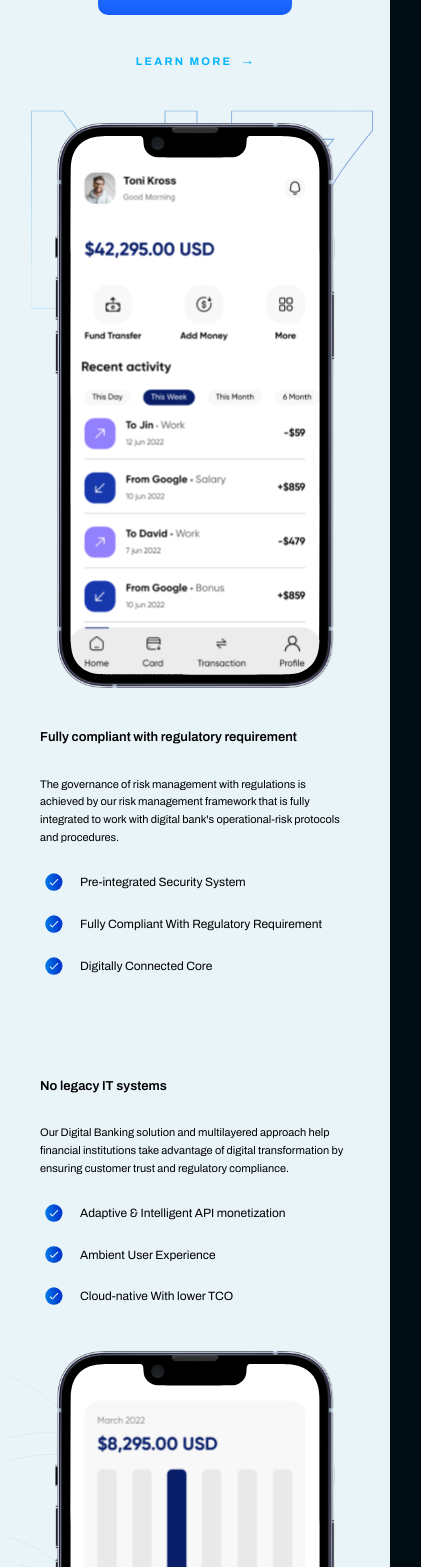
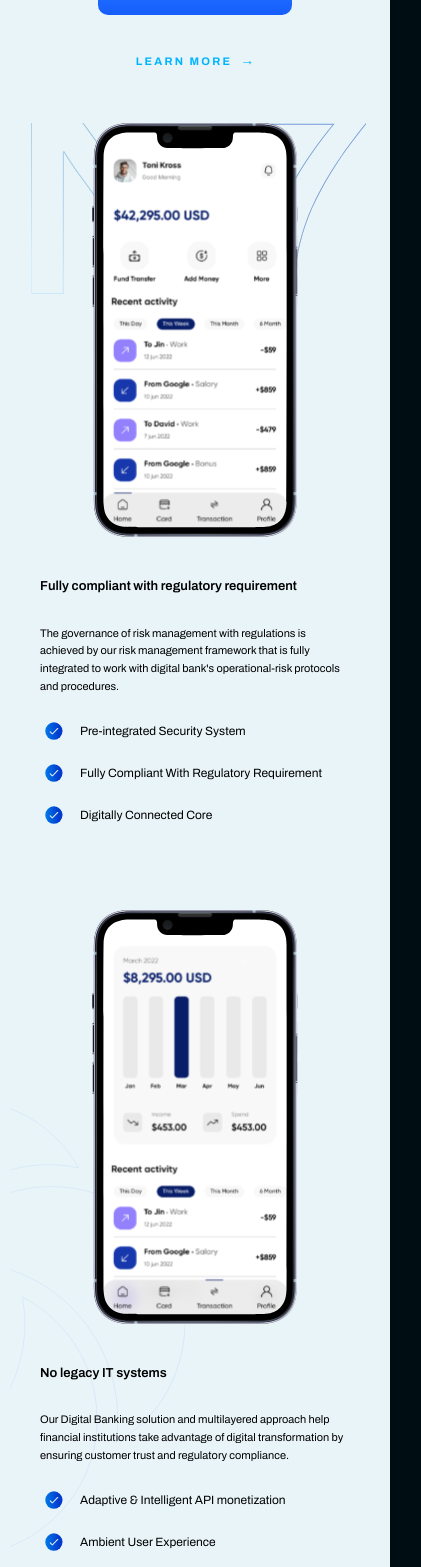
Before and after one commit to Yash-wardhan/n7-assignment, a Next.js app: page / in a window 390 px wide. Shown: the part 5081-6648 px from the top of the page, 421 px wide, since content can reach past the window. Built offline with nearby package versions, Linux system fonts and the light colour scheme.

Commit message:
Fix: Mobile Responsiveness FourthSection

```diff
--- a/components/section/ForthSection.jsx
+++ b/components/section/ForthSection.jsx
@@ -7,7 +7,6 @@ import { useEffect, useRef } from "react"
 
 function useAnimateOnView(ref) {
     useEffect(() => {
-        // Small defer ensures React has finished hydrating before we touch classList
         const timer = setTimeout(() => {
             const el = ref.current
             if (!el) return
@@ -49,7 +48,7 @@ function AnimatedDiv({ className, animation, style, children }) {
 
 function ForthSection() {
     return (
-        <div className="w-full bg-[#E9F4F9] py-20">
+        <div className="w-full bg-[#E9F4F9] py-20 overflow-x-hidden">
             <div className="relative max-w-7xl mx-auto flex flex-col lg:flex-row gap-10 lg:gap-6 px-6 lg:px-8 py-10 lg:py-24 text-black">
 
                 <img className="blue-line-cutter"
@@ -71,14 +70,14 @@ function ForthSection() {
                         N7 helps your financial institution improve the client experience, automate and optimize procedures
                     </p>
                     <ActiveButton text="REQUEST DEMO" href="#" />
-                    <LearnMore  />
+                    <LearnMore />
                 </AnimatedDiv>
 
                 {/* Right */}
                 <div className="w-full lg:w-[65%] flex flex-col gap-16 lg:gap-32" style={{ position: 'relative', zIndex: 1 }}>
 
                     {/* Row 1 */}
-                    <div className="flex flex-col sm:flex-row justify-center items-center gap-6 sm:gap-8 relative">
+                    <div className="flex flex-col sm:flex-row justify-center items-center gap-6 sm:gap-8 relative overflow-hidden">
                         <Image
                             src="/assets/N7BlueCutter.svg"
                             alt="" className="n7-watermark" width={1000} height={1000}
@@ -86,7 +85,7 @@ function ForthSection() {
                         />
                         <AnimatedDiv
                             animation="left"
-                            className="w-full sm:w-[45%] max-w-[280px] sm:max-w-none shrink-0 mx-auto sm:mx-0"
+                            className="w-[60%] sm:w-[45%] max-w-[220px] sm:max-w-none shrink-0 mx-auto sm:mx-0"
                             style={{ position: 'relative', zIndex: 1 }}
                         >
                             <Image src="/assets/iPhone13Pro.svg" className="w-full h-auto object-contain" width={400} height={700} alt="iPhone N7 Banking App" />
@@ -105,7 +104,7 @@ function ForthSection() {
                     </div>
 
                     {/* Row 2 */}
-                    <div className="flex flex-col sm:flex-row justify-center items-center gap-6 sm:gap-8">
+                    <div className="flex flex-col-reverse sm:flex-row justify-center items-center gap-6 sm:gap-8">
                         <AnimatedDiv animation="left" className="w-full sm:w-[55%]">
                             <Content
                                 title="No legacy IT systems"
@@ -115,7 +114,7 @@ function ForthSection() {
                         </AnimatedDiv>
                         <AnimatedDiv
                             animation="right"
-                            className="w-full sm:w-[45%] max-w-[280px] sm:max-w-none shrink-0 mx-auto sm:mx-0"
+                            className="w-[60%] sm:w-[45%] max-w-[220px] sm:max-w-none shrink-0 mx-auto sm:mx-0"
                         >
                             <Image src="/assets/iPhone13Pro-1.svg" className="w-full h-auto object-contain" width={400} height={700} alt="iPhone N7 Banking App" />
                         </AnimatedDiv>
@@ -125,7 +124,7 @@ function ForthSection() {
                     <div className="flex flex-col sm:flex-row justify-center items-center gap-6 sm:gap-8">
                         <AnimatedDiv
                             animation="left"
-                            className="w-full sm:w-[45%] max-w-[280px] sm:max-w-none shrink-0 mx-auto sm:mx-0"
+                            className="w-[60%] sm:w-[45%] max-w-[220px] sm:max-w-none shrink-0 mx-auto sm:mx-0"
                         >
                             <Image src="/assets/iPhone13Pro-2.svg" className="w-full h-auto object-contain" width={400} height={700} alt="iPhone N7 Banking App" />
                         </AnimatedDiv>
```
